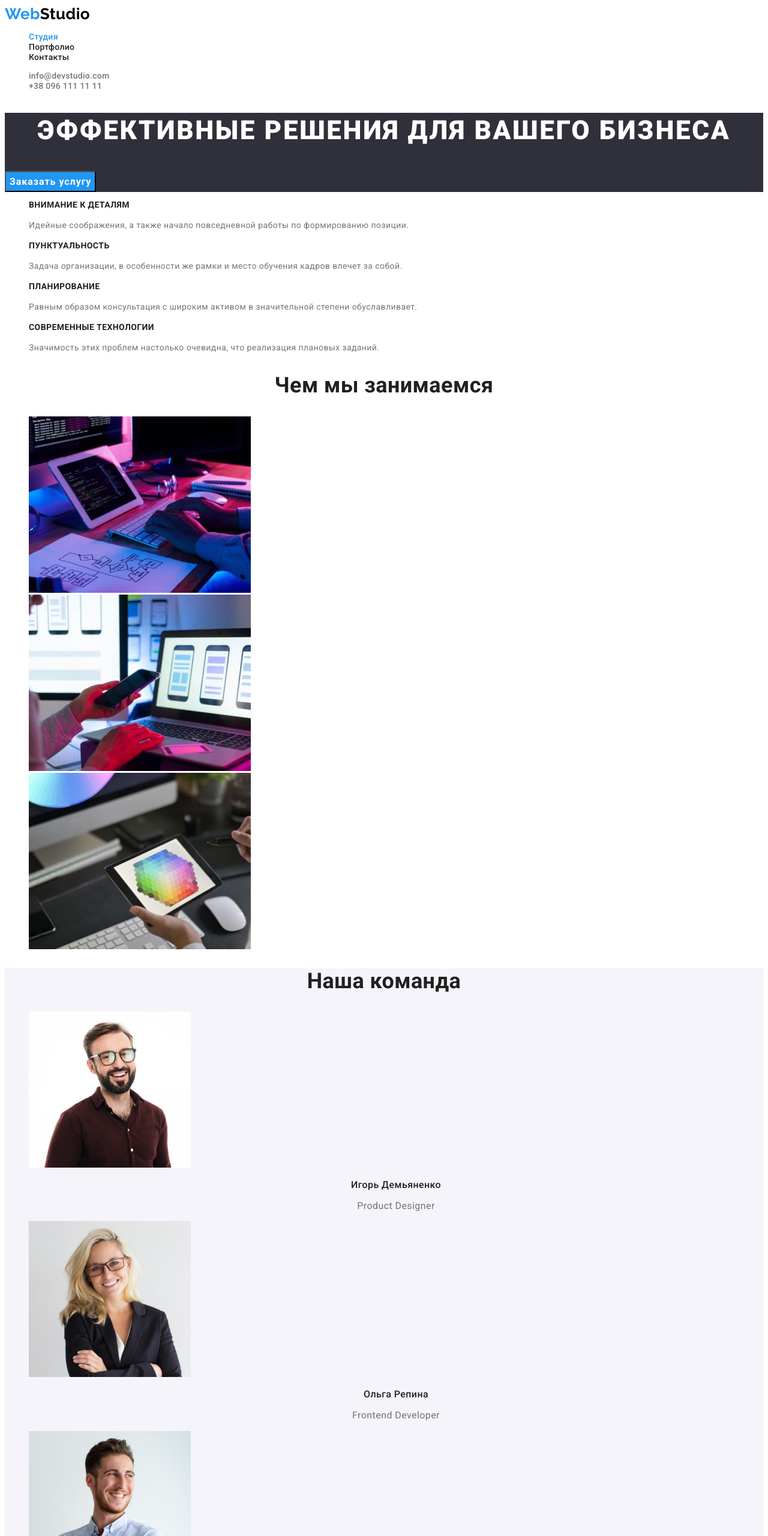
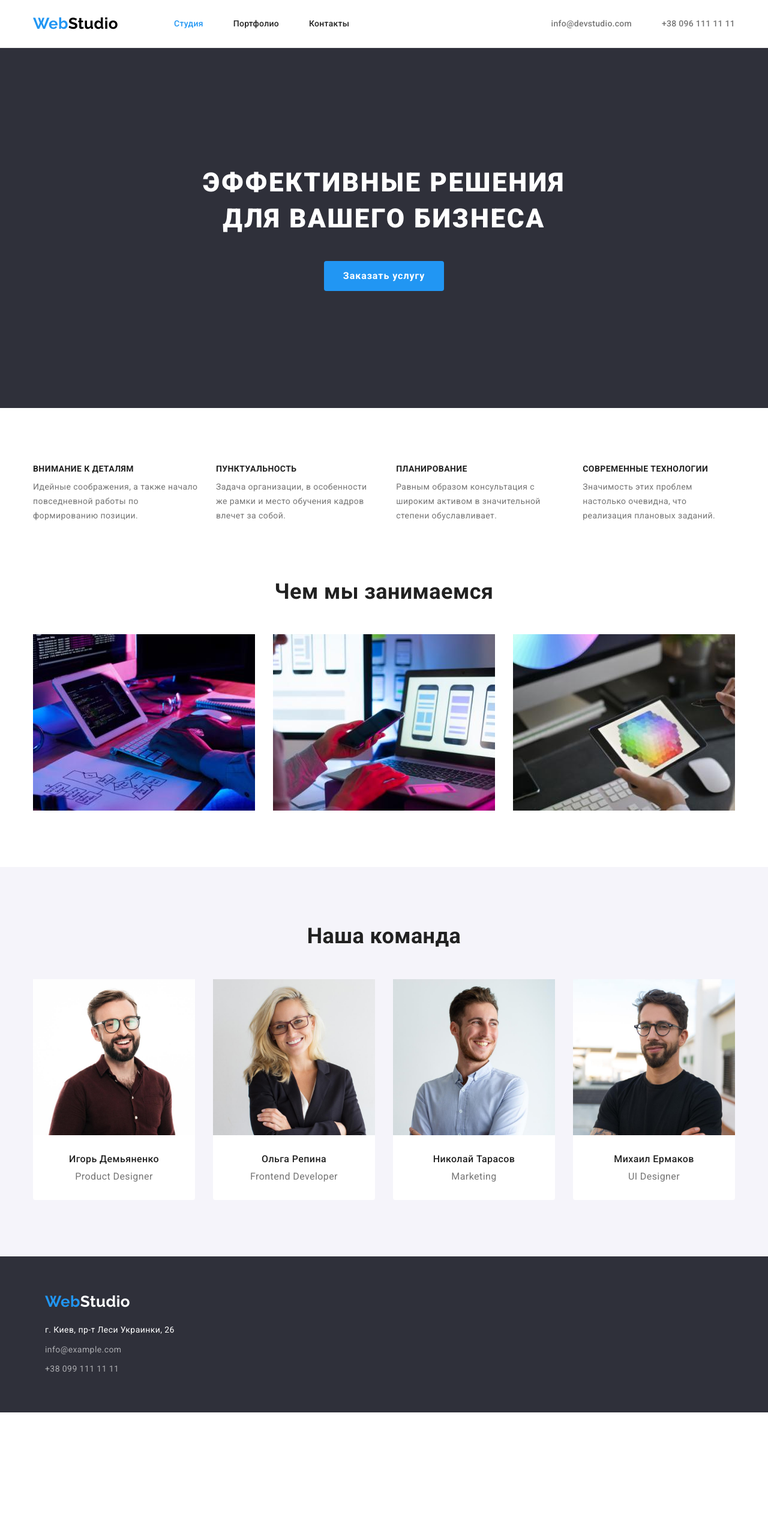
Before and after one commit to serj-nobody/-goit-markup-hw-03, a plain HTML site: page index.html in a window 1280 px wide. Shown: the top 2560 px of the page at 60% size. After the commit the page ends 2354 px from the top, so only its background shows below. Drawn offline with nearby package versions, Linux system fonts and the light colour scheme.

Commit message:
Домашнее задание №3

```diff
--- a/css/styles.css
+++ b/css/styles.css
@@ -17,12 +17,21 @@
 
 /* ---- COMMON PROPERTIES --------------------------------- */
 
+*, *::before, *::after {
+   box-sizing: border-box;
+}
+
 body {
    font-family: 'Roboto', sans-serif;
    font-size: 14px;
    letter-spacing: 0.03em;
    background-color: var(--white-color);
    color: var(--primary-text-color);
+}
+
+h1, h2, h3, p, ul {
+   padding: 0;
+   margin: 0;
 }
 
 .list {
@@ -42,9 +51,50 @@ body {
    overflow: hidden;
    border: 0;
    clip: rect(0 0 0 0)
- }
+}
+
+.container {
+   width: 1200px;
+   padding: 0 15px;
+   margin: 0 auto;
+}
+
+.section {
+   padding-top: 94px;
+   padding-bottom: 94px;
+}
+
+.image {
+   display: block;
+}
+
+
 
 /* ---- HEADER -------------------------------------------- */
+
+.header {
+   padding: 24px;
+   border-bottom: 1px solid #ECECEC;
+}
+
+.header-container {
+   display: flex;
+   align-items: center;
+   justify-content: space-between;
+}
+
+.header-nav {
+   display: flex;
+   align-items: center;
+}
+
+.nav-list {
+   display: flex;
+}
+
+.nav-item {
+   margin-right: 50px;
+}
 
 .header-logo {
    font-family: 'Raleway', sans-serif;
@@ -52,6 +102,7 @@ body {
    font-size: 26px;
    line-height: 1.19;
    color: var(--accent-color);
+   margin-right: 93px;
 }
 
 .header-logo > span {
@@ -75,6 +126,14 @@ body {
    color: var(--accent-color);
 }
 
+.contact-list {
+   display: flex;
+}
+
+.contact-item:not(:last-child) {
+   margin-right: 50px;
+}
+
 .contact-link {
    font-weight: 500;
    font-size: 14px;
@@ -93,7 +152,12 @@ body {
 
 .hero {
    background-color: var(--dark-bg-color);
+   text-align: center;
+   height: 600px;
+   display: flex;
+   align-items: center;
 }
+
 
 .hero-title {
    font-weight: 900;
@@ -103,6 +167,8 @@ body {
    letter-spacing: 0.06em;
    text-transform: uppercase;
    color: var(--white-text-color);
+   margin: 0 auto 40px;
+   width: 696px;
 }
 
 .hero-btn {
@@ -114,7 +180,10 @@ body {
    text-align: center;
    letter-spacing: 0.06em;
    color: var(--white-text-color);
-
+   border: none;
+   padding: 10px 32px;
+   border-radius: 4px;
+   cursor: pointer;
 }
 
 .hero-btn:hover,
@@ -124,11 +193,26 @@ body {
 
 /* ---- FEATURES SECTION ---------------------------------- */
 
+.features.section {
+   padding-bottom: 0;
+}
+
 .features-title {
    font-size: 14px;
    line-height: 1.14;
    text-transform: uppercase;
    color: var(--title-text-color);
+   margin-bottom: 10px;
+}
+
+.features-list {
+   display: flex;
+   margin-right: -30px;
+}
+
+.features-item {
+   flex-basis: calc(100 / 4 - 30px);
+   margin-right: 30px;
 }
 
 .features-text {
@@ -142,8 +226,18 @@ body {
    line-height: 1.16;
    text-align: center;
    color: var(--title-text-color);
+   margin-bottom: 50px;
 }
 
+.what-wedo-list {
+   display: flex;
+   margin-right: -30px;
+}
+
+.what-wedo-item {
+   flex-basis: calc(100 / 3 - 30px);
+   margin-right: 30px;
+}
 /* ---- OUR TEAM SECTION ---------------------------------- */
 
 .team {
@@ -155,6 +249,7 @@ body {
    line-height: 1.17;
    text-align: center;
    color: var(--title-text-color);
+   margin-bottom: 50px;
 }
 
 .team-name {
@@ -163,18 +258,34 @@ body {
    line-height: 1.19;
    text-align: center;
    color: var(--title-text-color);
+   margin-top: 30px;
+   margin-bottom: 10px;
 }
 
 .team-position {
    font-size: 16px;
    line-height: 1.19;
    text-align: center;
+   padding-bottom: 30px;
+}
+
+.team-list {
+   display: flex;
+   margin-right: -30px;
+}
+
+.team-item {
+   background-color: var(--primary-bg-color);
+   border-radius: 0px 0px 4px 4px;
+   flex-basis: calc(100 / 4 - 30px);
+   margin-right: 30px;
 }
 
 /* ---- FOOTER -------------------------------------------- */
 
 .footer {
    background-color: var(--dark-bg-color);
+   padding: 60px;
 }
 
 .footer-logo {
@@ -183,10 +294,16 @@ body {
    font-size: 26px;
    line-height: 1.19;
    color: var(--accent-color);
+   display: inline-block;
+   margin-bottom: 20px;
 }
 
 .footer-logo > span {
    color: var(--white-text-color)
+}
+
+.footer-item:not(:last-child) {
+   margin-bottom: 9px;
 }
 
 .footer-link {
@@ -209,6 +326,16 @@ body {
 
 /* ---- PORTFOLIO SECTION --------------------------------- */
 
+.portfolio-btn-list {
+   display: flex;
+   justify-content: center;
+   margin-bottom: 50px;
+}
+
+.portfolio-btn-item:not(:last-child) {
+   margin-right: 8px;
+}
+
 .portfolio-btn {
    font-family: inherit;
    font-style: normal;
@@ -219,6 +346,9 @@ body {
    letter-spacing: 0.03em;
    color: var(--title-text-color);
    background-color: var(--portfolio-btn-color);
+   border: none;
+   border-radius: 4px;
+   padding: 6px 22px;
    cursor: pointer;
 }
 
@@ -228,11 +358,30 @@ body {
    background-color: var(--accent-color);
 }
 
+.porfolio-list {
+   display: flex;
+   flex-wrap: wrap;
+   margin-right: -30px;
+   margin-bottom: -30px;
+
+}
+
+.portfolio-item {
+   flex-basis: calc(100 / 3 - 30px);
+   margin: 0 30px 30px 0;
+}
+
+.porfolio-item-label {
+   padding: 20px 24px;
+   border: 1px solid #EEEEEE;
+   border-top: none;
+}
 .portfolio-company-title {
    font-size: 18px;
    line-height: 2;
    letter-spacing: 0.06em;
    color: var(--title-text-color);
+   margin-bottom: 4px;
 }
 
 .portfolio-company-type {
--- a/index.html
+++ b/index.html
@@ -8,6 +8,7 @@
    <link rel="preconnect" href="https://fonts.googleapis.com">
    <link rel="preconnect" href="https://fonts.gstatic.com" crossorigin>
    <link href="https://fonts.googleapis.com/css2?family=Raleway:wght@700&family=Roboto:wght@400;500;700;900&display=swap" rel="stylesheet">
+   <link rel="stylesheet" href="https://cdnjs.cloudflare.com/ajax/libs/modern-normalize/1.1.0/modern-normalize.min.css">
    <link rel="stylesheet" href="./css/styles.css">
 </head>
 <body>
@@ -15,6 +16,7 @@
 <!---- HEADER -------------------------------------------------------------->
 
    <header class="header">
+      <div class="container header-container">
          <nav class="header-nav">
             <a class="header-logo link" href="./index.html">Web<span>Studio</span></a>
             <ul class="nav-list list">
@@ -27,21 +29,24 @@
             <li class="contact-item"><a href="mailto:info@devstudio.com" class="contact-link link">info@devstudio.com</a></li>
             <li class="contact-item"><a href="tel:+380961111111" class=" contact-link link">+38 096 111 11 11</a></li>
          </ul>
-
+      </div>
    </header>
 
    <main>
 
 <!---- HERO SECTION ------------------------------------------------------->
 
-      <section class="hero">
+      <section class="hero section">
+         <div class="container">
             <h1 class="hero-title">Эффективные решения для вашего бизнеса</h1>
             <button type="button" class="hero-btn">Заказать услугу</button>
+         </div>
       </section>
 
 <!---- FEATURES SECTION --------------------------------------------------->
 
-      <section class="features">
+      <section class="features section">
+         <div class="container">
             <h2 class="visually-hidden">Наши преимущества</h2>
             <ul class="features-list list">
                <li class="features-item">
@@ -61,51 +66,56 @@
                   <p class="features-text">Значимость этих проблем настолько очевидна, что реализация плановых заданий.</p>
                </li>
             </ul>
+         </div>
       </section>
 
 <!---- WHAT WE DO SECTION ------------------------------------------------->
 
-      <section class="what-wedo">
+      <section class="what-wedo section">
+         <div class="container">
             <h2 class="what-wedo-title">Чем мы занимаемся</h2>
             <ul class="what-wedo-list list">
                <li class="what-wedo-item">
-               <img src="./images/wedo-1.jpg" alt="изображение рабочего места с пк" width="370" height="294">
+                  <img src="./images/wedo-1.jpg" class="image" alt="изображение рабочего места с пк" width="370" height="294">
                </li>
                <li class="what-wedo-item">
-               <img src="./images/wedo-2.jpg" alt="экран ноутбука и рука держащая смартфон" width="370" height="294">
+                  <img src="./images/wedo-2.jpg" class="image" alt="экран ноутбука и рука держащая смартфон" width="370" height="294">
                </li>
                <li class="what-wedo-item">
-               <img src="./images/wedo-3.jpg" alt="планшет с изображением цветовой палитры" width="370" height="294">
+                  <img src="./images/wedo-3.jpg" class="image" alt="планшет с изображением цветовой палитры" width="370" height="294">
                </li>
             </ul>
+         </div>
       </section>
 
 <!---- OUR TEAM SECTION --------------------------------------------------->
 
-      <section class="team">
+      <section class="team section">
+         <div class="container">
             <h2 class="team-title">Наша команда</h2>
             <ul class="team-list list">
                <li class="team-item">
-               <img src="./images/igor-d.jpg" alt="портрет Игоря Демьяненко" width="270" height="260">
+                  <img src="./images/igor-d.jpg" alt="портрет Игоря Демьяненко" class="image" width="270" height="260">
                   <h3 class="team-name">Игорь Демьяненко</h3>
                   <p class="team-position" lang="en">Product Designer</p>
                </li>
                <li class="team-item">
-               <img src="./images/olga-r.jpg" alt="портрет Ольги Репиной" width="270" height="260">
+                  <img src="./images/olga-r.jpg" alt="портрет Ольги Репиной" class="image" width="270" height="260">
                   <h3 class="team-name">Ольга Репина</h3>
                   <p class="team-position" lang="en">Frontend Developer</p>
                </li>
                <li class="team-item">
-               <img src="./images/niko-t.jpg" alt="портрет Николая Тарасова" width="270" height="260">
+                  <img src="./images/niko-t.jpg" alt="портрет Николая Тарасова" class="image" width="270" height="260">
                   <h3 class="team-name">Николай Тарасов</h3>
                   <p class="team-position" lang="en">Marketing</p>
                </li>
                <li class="team-item">
-               <img src="./images/michael-e.jpg" alt="портрет Михаила Ермакова" width="270" height="260">
+                  <img src="./images/michael-e.jpg" alt="портрет Михаила Ермакова" class="image" width="270" height="260">
                   <h3 class="team-name">Михаил Ермаков</h3>
                   <p class="team-position" lang="en">UI Designer</p>
                </li>
             </ul>
+         </div>
       </section>
 
    </main>
@@ -113,6 +123,7 @@
 <!---- FOOTER ------------------------------------------------------------->
 
    <footer class="footer">
+      <div class="container">
          <a href="./index.html" class="footer-logo link">Web<span>Studio</span></a>
          <address class="footer-address">
             <ul class="footer-list list">
@@ -121,6 +132,7 @@
                <li class="footer-item"><a href="tel:+380991111111" class="footer-link link">+38 099 111 11 11</a></li>
             </ul>
          </address>
+      </div>
    </footer>
 
 </body>
```
Also changed, not shown: portfolio.html (+35 -11 lines). Lines whose indentation alone changed are shown as unchanged.
